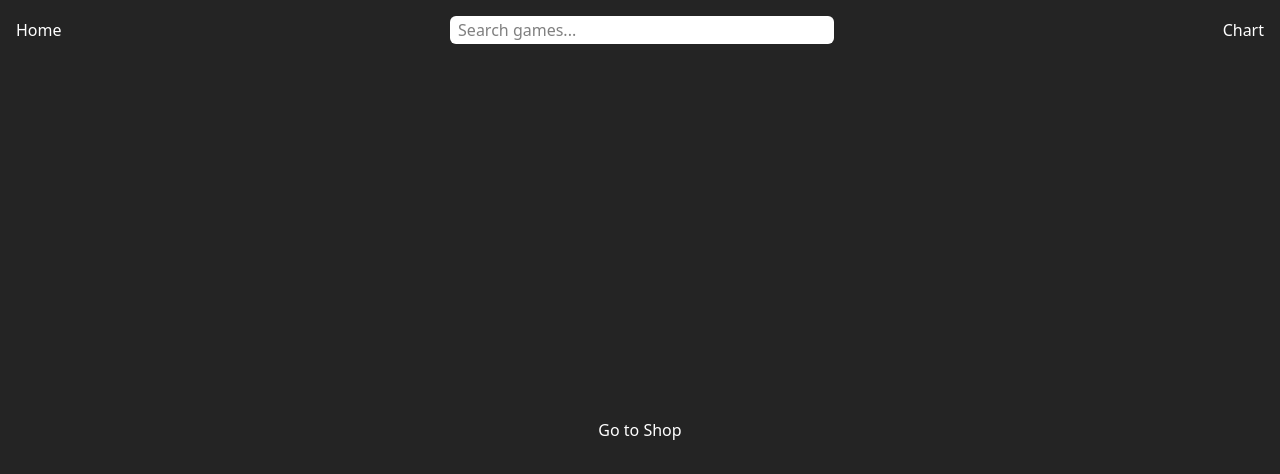
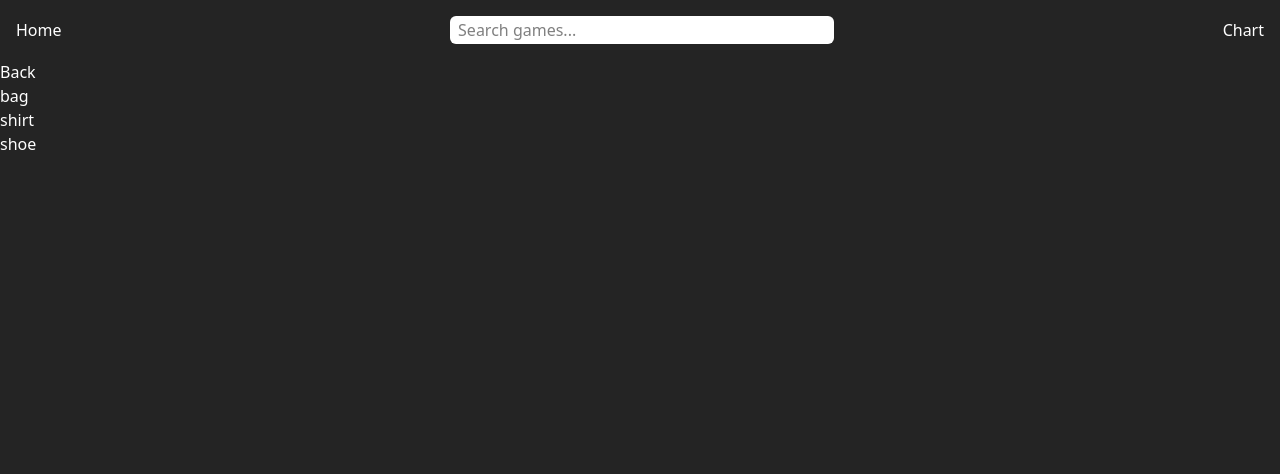
Before and after one commit to Andmana/Game-Station, a React (Vite) app: page /shop in a window 1280 px wide. Shown: the top 474 px of the page. Built offline with nearby package versions, Linux system fonts and the light colour scheme.

Commit message:
Add router

```diff
--- a/src/App.tsx
+++ b/src/App.tsx
@@ -1,5 +1,5 @@
+import { Outlet } from "react-router-dom";
 import Navbar from "./components/Navbar.tsx";
-import Homepage from "./pages/Homepage.tsx";
 
 function App() {
     return (
@@ -9,7 +9,7 @@ function App() {
         >
             <Navbar />
             <main className="flex-1 flex">
-                <Homepage />
+                <Outlet />
             </main>
         </div>
     );
--- a/src/index.css
+++ b/src/index.css
@@ -3,3 +3,12 @@
 .bg-dark {
     background-color: #242424;
 }
+
+.container {
+    flex: 1;
+}
+
+h1 {
+    font-size: 2rem;
+    font-weight: 800;
+}
--- a/src/main.tsx
+++ b/src/main.tsx
@@ -1,10 +1,11 @@
 import { StrictMode } from "react";
 import { createRoot } from "react-dom/client";
 import "./index.css";
-import App from "./App.tsx";
+import { RouterProvider } from "react-router-dom";
+import router from "./router/Router.tsx";
 
 createRoot(document.getElementById("root")!).render(
     <StrictMode>
-        <App />
+        <RouterProvider router={router} />
     </StrictMode>
 );
--- a/src/pages/ErrorPage.tsx
+++ b/src/pages/ErrorPage.tsx
@@ -1,20 +1,28 @@
-import { useRouteError } from "react-router-dom";
+import { Link, useRouteError } from "react-router-dom";
 
-interface ErrorBoundary {
-    statusText?: string;
-    message: string;
+// Define the type for the error object
+interface RouteError {
+    status?: number;
+    statusText: string;
 }
 
 export default function ErrorPage() {
-    const error = useRouteError() as ErrorBoundary;
+    // Use `useRouteError` and cast it to `RouteError` type
+    const error = useRouteError() as RouteError;
 
     return (
-        <div id="error-page">
-            <h1>Oops!</h1>
+        <div
+            id="error-page"
+            className="bg-dark text-white h-screen flex flex-col items-center justify-center"
+        >
+            <h1>{error.status}</h1>
+            <p>
+                <i>{error.statusText}</i>
+            </p>
+            <h2 className="mt-6">Oops!</h2>
+
             <p>Sorry, an unexpected error has occurred.</p>
-            <p>
-                <i>{error.statusText || error.message}</i>
-            </p>
+            <Link to="/"> Back</Link>
         </div>
     );
 }
--- a/src/pages/Homepage.tsx
+++ b/src/pages/Homepage.tsx
@@ -1,7 +1,9 @@
+import { Link } from "react-router-dom";
+
 const Homepage = () => {
     return (
         <div className="flex-1 flex items-center justify-center">
-            <a href="">Go to Shop</a>
+            <Link to="/shop">Go to Shop</Link>
         </div>
     );
 };
--- a/src/pages/Shop.tsx
+++ b/src/pages/Shop.tsx
@@ -1,3 +1,5 @@
+import { Link } from "react-router-dom";
+
 const dummy = [
     { id: 0, name: "bag" },
     { id: 1, name: "shirt" },
@@ -5,7 +7,10 @@ const dummy = [
 ];
 const Shop = () => {
     return (
-        <div>
+        <div className="container flex flex-col">
+            <div>
+                <Link to="/">Back</Link>
+            </div>
             <ul>
                 {dummy.map((item) => (
                     <li key={item.id}>{item.name}</li>
--- /dev/null
+++ b/src/router/router.tsx
@@ -0,0 +1,31 @@
+// router.jsx
+import { createBrowserRouter } from "react-router-dom";
+import App from "../App";
+import Homepage from "../pages/Homepage";
+import Shop from "../pages/Shop";
+import ErrorPage from "../pages/ErrorPage";
+
+const router = createBrowserRouter([
+    {
+        path: "/",
+        element: <App />,
+        errorElement: <ErrorPage />,
+        children: [
+            {
+                children: [
+                    {
+                        path: "/",
+
+                        element: <Homepage />,
+                    },
+                    {
+                        path: "/shop",
+                        element: <Shop />,
+                    },
+                ],
+            },
+        ],
+    },
+]);
+
+export default router;
```
